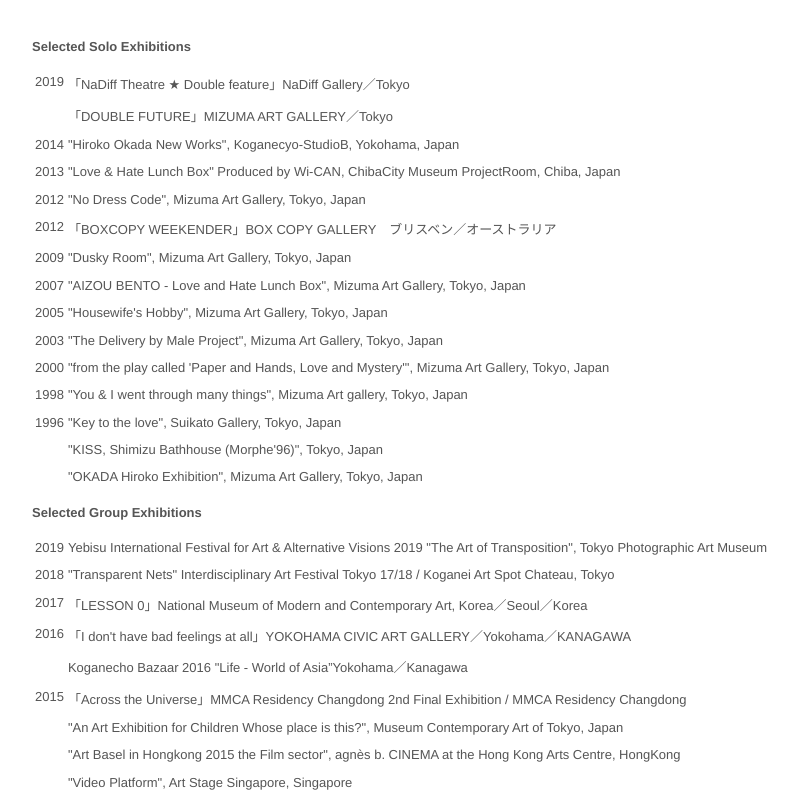
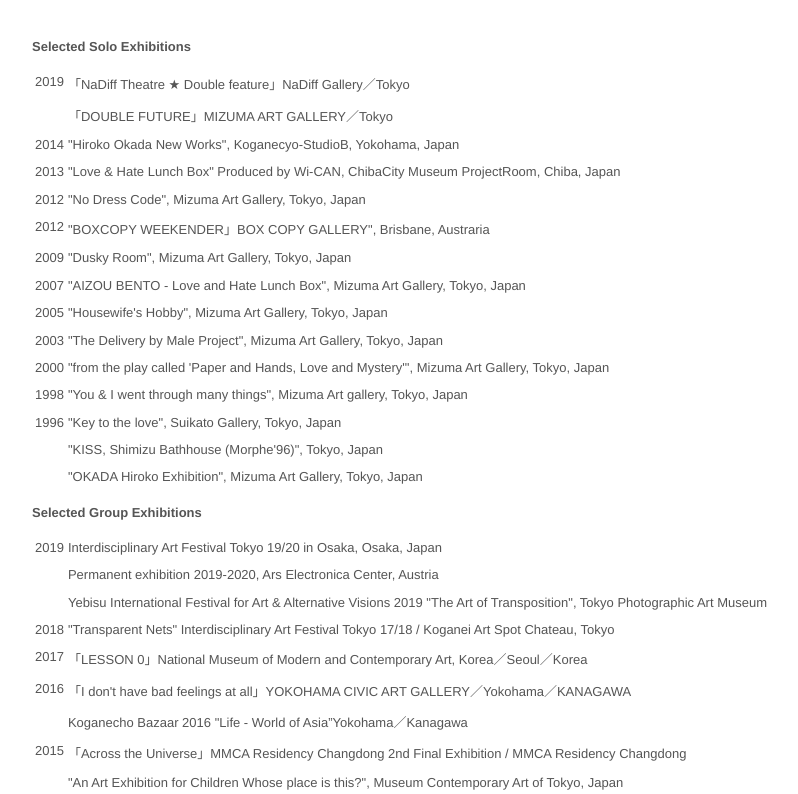
Before and after one commit to aidatorajiro/okadahiroko.info, a plain HTML site: page biography.html in a window 1280 px wide. Shown: the top 794 px of the page, without its empty margins (7-805 px from the left). Drawn offline with Linux system fonts and the light colour scheme.

Commit message:
Update biography.html

```diff
--- a/biography.html
+++ b/biography.html
@@ -23,7 +23,7 @@
             <tr><td>2014</td><td>"Hiroko Okada New Works", Koganecyo-StudioB, Yokohama, Japan</td></tr>
             <tr><td>2013</td><td>"Love &amp; Hate Lunch Box" Produced by Wi-CAN, ChibaCity Museum ProjectRoom, Chiba, Japan</td></tr>
             <tr><td>2012</td><td>"No Dress Code", Mizuma Art Gallery, Tokyo, Japan</td></tr>
-            <tr><td>2012</td><td>「BOXCOPY WEEKENDER」BOX COPY GALLERY　ブリスベン／オーストラリア</td></tr>
+            <tr><td>2012</td><td>"BOXCOPY WEEKENDER」BOX COPY GALLERY", Brisbane, Austraria</td></tr>
             <tr><td>2009</td><td>"Dusky Room", Mizuma Art Gallery, Tokyo, Japan</td></tr>
             <tr><td>2007</td><td>"AIZOU BENTO - Love and Hate Lunch Box", Mizuma Art Gallery, Tokyo, Japan</td></tr>
             <tr><td>2005</td><td>"Housewife's Hobby", Mizuma Art Gallery, Tokyo, Japan</td></tr>
@@ -40,7 +40,9 @@
         <p><b>Selected Group Exhibitions</b></p>
         <span>
           <table>
-            <tr><td>2019</td><td>Yebisu International Festival for Art & Alternative Visions 2019 "The Art of Transposition", Tokyo Photographic Art Museum</td></tr>
+            <tr><td>2019</td><td>Interdisciplinary Art Festival Tokyo 19/20 in Osaka, Osaka, Japan</td></tr>
+            <tr><td>    </td><td>Permanent exhibition 2019-2020, Ars Electronica Center, Austria</td></tr>
+            <tr><td>    </td><td>Yebisu International Festival for Art & Alternative Visions 2019 "The Art of Transposition", Tokyo Photographic Art Museum</td></tr>
             <tr><td>2018</td><td>"Transparent Nets" Interdisciplinary Art Festival Tokyo 17/18 / Koganei Art Spot Chateau, Tokyo</td></tr>
             <tr><td>2017</td><td>「LESSON 0」National Museum of Modern and Contemporary Art, Korea／Seoul／Korea</td></tr>
             <tr><td>2016</td><td>「I don't have bad feelings at all」YOKOHAMA CIVIC ART GALLERY／Yokohama／KANAGAWA</td></tr>
@@ -150,7 +152,9 @@
         <p><b>主なグループ展</b></p>
         <span>
           <table>
-            <tr><td>2019</td><td>第11回恵比寿映像祭「トランスポジション 変わる術」東京都写真美術館</td></tr>
+            <tr><td>2019</td><td>インターディシプリナリー・アート・フェスティバル・トウキョウ 19/20 イン オオサカ</td></tr>
+            <tr><td>    </td><td>アルスエレクトロニカセンターにて１年間の常設展示（2019-2020年）</td></tr>
+            <tr><td>    </td><td>第11回恵比寿映像祭「トランスポジション 変わる術」東京都写真美術館</td></tr>
             <tr><td>2018</td><td>「トランスペアレントネット」Interdisciplinary Art Festival Tokyo 17/18 / 小金井アートスポットシャトー / 東京</td></tr>
             <tr><td>2017</td><td>「LESSON 0」韓国国立現代美術館果川館／ソウル</td></tr>
             <tr><td>2016</td><td>「悪い予感のかけらもないさ」市民ギャラリーあざみ野／横浜</td></tr>
```
